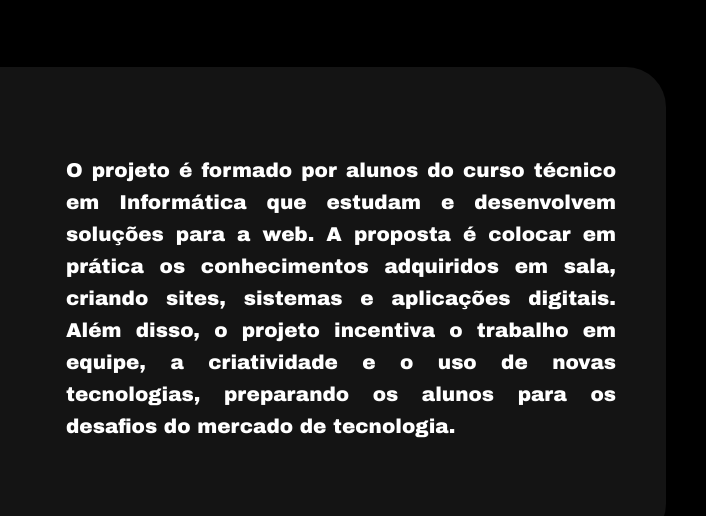
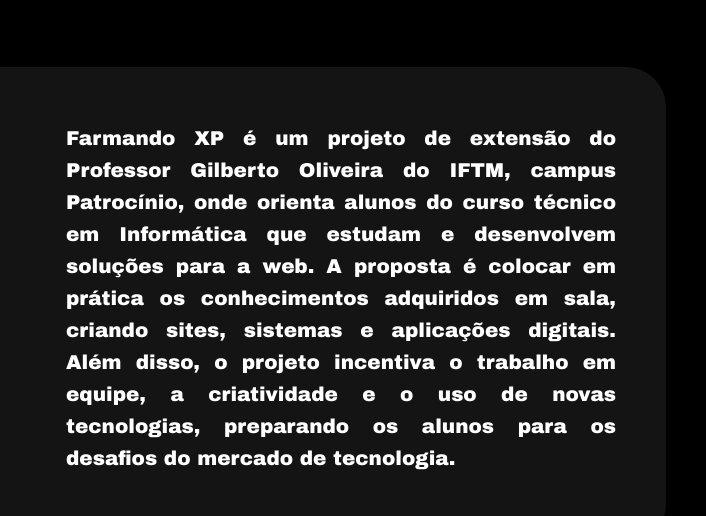
Before and after one commit to Farmando-XP/Site-FarmandoXP, a plain HTML site: page index.html in a window 1280 px wide. Shown: the part 840-1356 px from the top of the page, 574-1280 px from the left. Drawn offline with Linux system fonts and the light colour scheme.

Commit message:
Update index.html

```diff
--- a/index.html
+++ b/index.html
@@ -83,7 +83,7 @@
 
             <div class="about-right">
                 <div class="about-description">
-                    <p style="margin-bottom: 15px; text-align: justify;">O projeto é formado por alunos do curso técnico
+                    <p style="margin-bottom: 15px; text-align: justify;">Farmando XP é um projeto de extensão do Professor Gilberto Oliveira do IFTM, campus Patrocínio, onde orienta alunos do curso técnico
                         em Informática que estudam e desenvolvem soluções para a web. A proposta é colocar em prática os
                         conhecimentos adquiridos em sala, criando sites, sistemas e aplicações digitais. Além disso, o
                         projeto incentiva o trabalho em equipe, a criatividade e o uso de novas tecnologias, preparando
```
